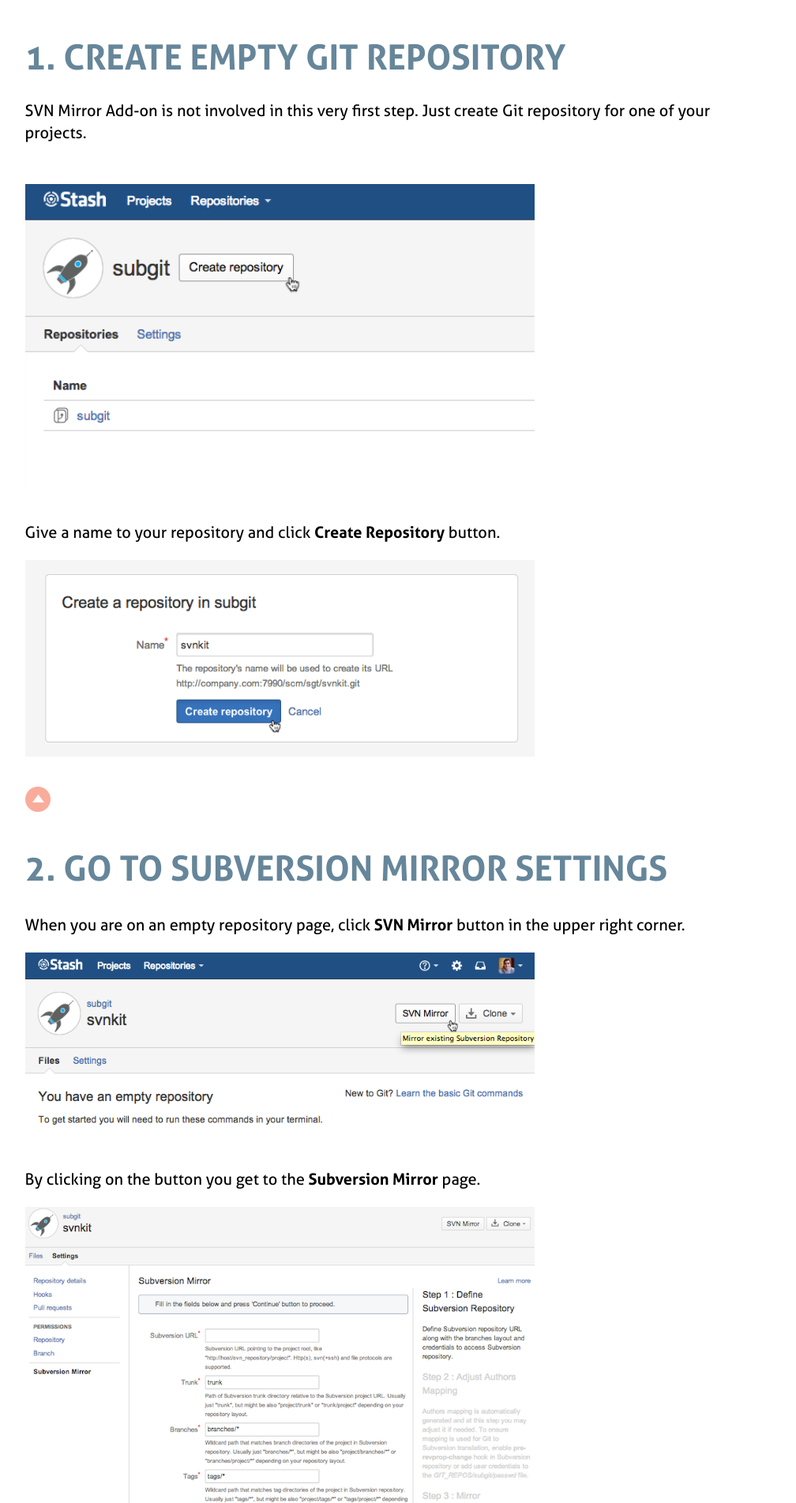
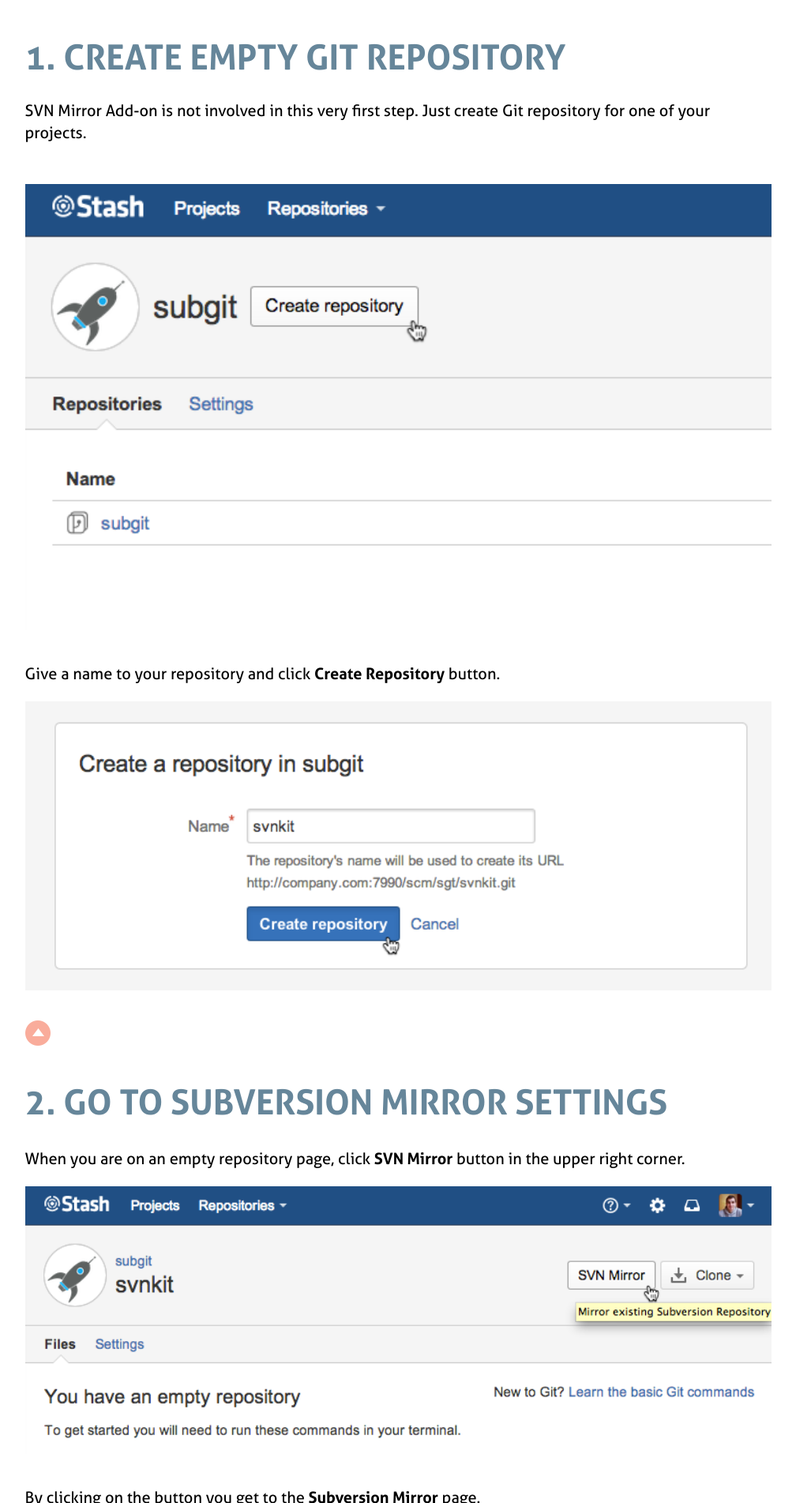
Before and after one commit to waaa/tmate.github.io, a Jekyll site: the page built from stash.html, in a window 1280 px wide. Shown: the part 624-2527 px from the top of the page at 79% size, without its empty margins (136-1144 px from the left). Built offline with Jekyll 4.4.1, drawn with Linux system fonts in a browser that asks for light colours; Markdown is read by kramdown in place of the engine named in the settings; comment, search, counter and statistics services are not loaded.

Commit message:
image default width fix to 945

```diff
--- a/css/main.css
+++ b/css/main.css
@@ -48,7 +48,7 @@
 #content h5{font-size:18px; color:#807969;font-family: 'allerbold', sans-serif; margin-bottom:16px; line-height:28px;}
 #content a{color:#80a0b4;}
 #content a[href="#up"] {background:url(../img/top1.png) no-repeat; height:32px; display: block;}
-#content img{width: 645px; margin-top: 20px;}
+#content img{width: 945px; margin-top: 20px;}
 a.button_orange{background:#ff7244; border:2px solid #ff7244; border-radius:8px; padding:25px 50px; color:#fff !important; display:inline-block; margin-top:25px; text-decoration:none;font-family: 'allerregular', sans-serif; font-size:20px;font-weight: bold;}
 a.button_orange:hover{background:#fff; border:2px solid #ff7244; color:#ff7244 !important;}
 
```
